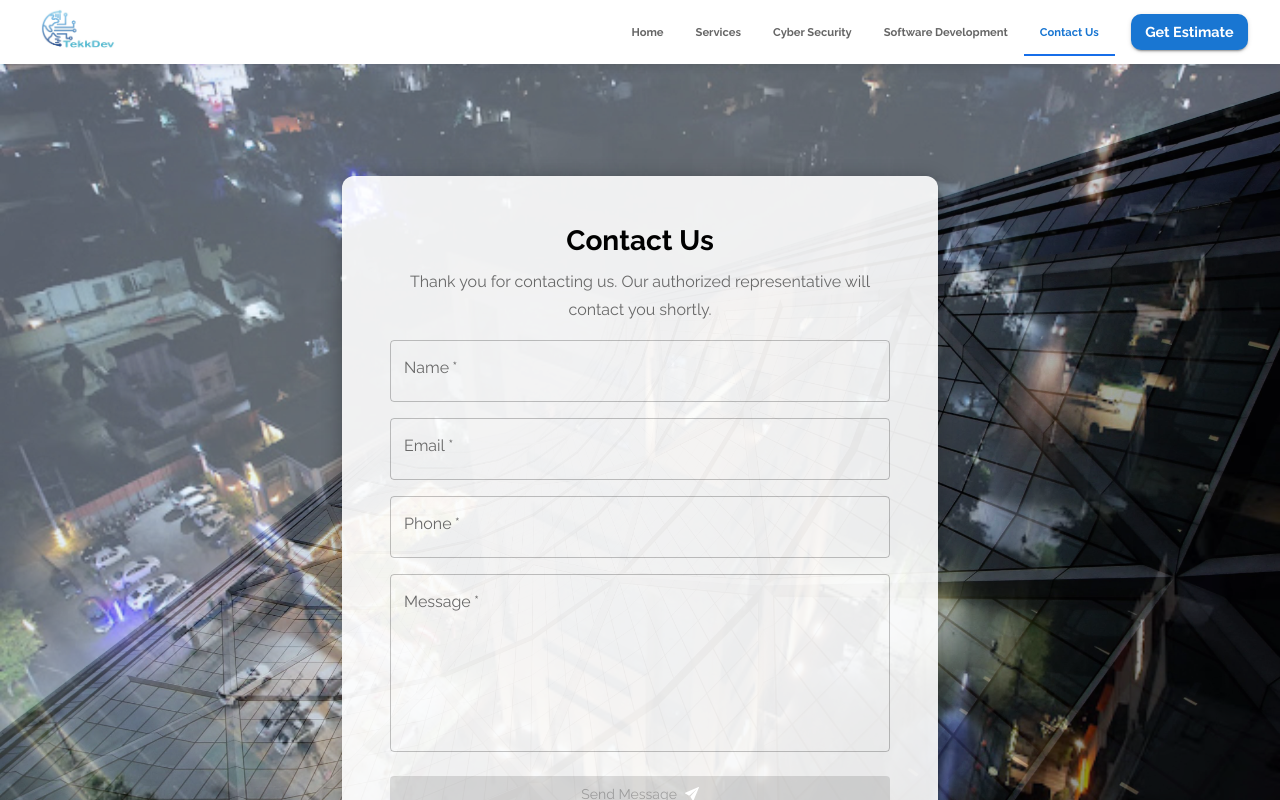
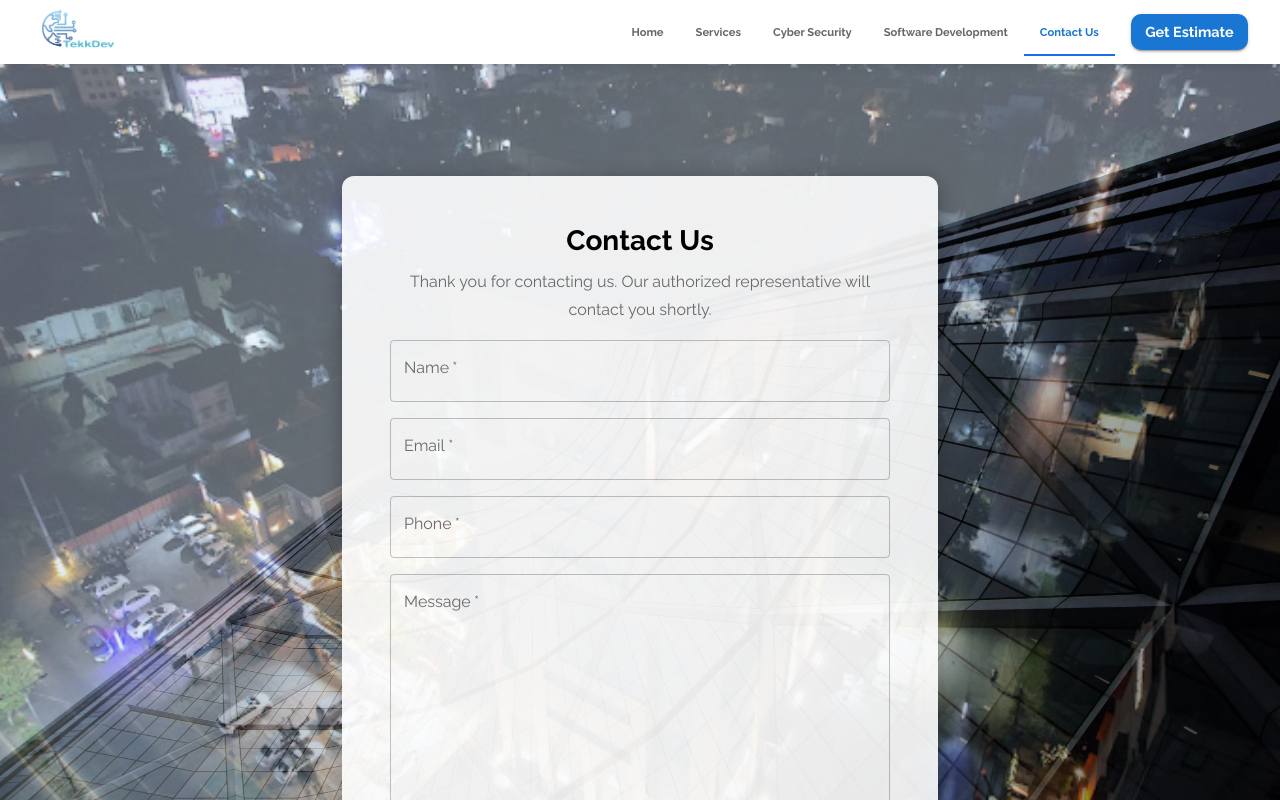
Before and after one commit to SheikhMeeran/Tekk-dev-portfolio, a React (Create React App) app: page /contact in a window 1280 px wide. Built offline with nearby package versions, Linux system fonts and the light colour scheme.

Commit message:
fix contact page

```diff
--- a/src/components/Contact.js
+++ b/src/components/Contact.js
@@ -106,6 +106,8 @@ const Contact = () => {
     },
   };
 
+  const isEmailValid = /^[^\s@]+@[^\s@]+\.[^\s@]+$/.test(email);
+
   return (
     <Box
       sx={{
@@ -159,23 +161,53 @@ const Contact = () => {
         </Typography>
 
         <Grid container spacing={2} direction="column" sx={{ mt: 2 }}>
-          {[{ label: "Name", val: name, fn: setName },
-            { label: "Email", val: email, fn: setEmail },
-            { label: "Phone", val: phone, fn: setPhone },
-          ].map((field, i) => (
-            <Grid item key={i}>
+          <Grid item>
             <TextField
               fullWidth
-                label={field.label}
-                value={field.val}
+              label="Name"
+              value={name}
               required
-                onChange={handleChange(field.fn)}
+              onChange={handleChange(setName)}
               variant="outlined"
               size={isSmall ? "small" : "medium"}
               sx={focusRedSx}
             />
           </Grid>
-          ))}
+
+          <Grid item>
+            <TextField
+              fullWidth
+              label="Email"
+              value={email}
+              required
+              onChange={handleChange(setEmail)}
+              variant="outlined"
+              type="email"
+              error={email.length > 0 && !isEmailValid}
+              helperText={
+                email.length > 0 && !isEmailValid ? "Enter a valid email (e.g., example@mail.com)" : ""
+              }
+              size={isSmall ? "small" : "medium"}
+              sx={focusRedSx}
+            />
+          </Grid>
+
+          <Grid item>
+            <TextField
+              fullWidth
+              label="Phone"
+              value={phone}
+              required
+              onChange={(e) => {
+                const val = e.target.value;
+                if (/^\d*$/.test(val)) setPhone(val);
+              }}
+              variant="outlined"
+              inputProps={{ inputMode: "numeric", pattern: "[0-9]*" }}
+              size={isSmall ? "small" : "medium"}
+              sx={focusRedSx}
+            />
+          </Grid>
 
           <Grid item>
             <TextField
@@ -183,7 +215,7 @@ const Contact = () => {
               label="Message"
               multiline
               required
-              rows={5}
+              rows={7}
               value={message}
               onChange={handleChange(setMessage)}
               variant="outlined"
@@ -206,7 +238,7 @@ const Contact = () => {
                 },
               }}
               onClick={() => setOpen(true)}
-              disabled={!name || !email || !phone || !message}
+              disabled={!name || !email || !isEmailValid || !phone || !message}
             >
               {sendButtonJSX("Send Message")}
             </Button>
@@ -214,7 +246,6 @@ const Contact = () => {
         </Grid>
       </motion.div>
 
-      {/* ✅ Updated Dialog with Scrollable Content */}
       <Dialog open={open} onClose={() => setOpen(false)} fullScreen={isSmall}>
         <DialogTitle
           sx={{
@@ -238,24 +269,60 @@ const Contact = () => {
           }}
         >
           <Grid container direction="column" spacing={2}>
-            {[{ label: "Name", val: name, fn: setName },
-              { label: "Email", val: email, fn: setEmail },
-              { label: "Phone", val: phone, fn: setPhone },
-              { label: "Message", val: message, fn: setMessage, multiline: true, rows: 4 },
-            ].map((field, i) => (
-              <Grid item key={i}>
+            <Grid item>
               <TextField
-                  label={field.label}
+                label="Name"
                 fullWidth
-                  value={field.val}
-                  onChange={handleChange(field.fn)}
+                value={name}
+                onChange={handleChange(setName)}
                 variant="outlined"
-                  multiline={field.multiline}
-                  rows={field.rows}
                 sx={focusRedSx}
               />
             </Grid>
-            ))}
+
+            <Grid item>
+              <TextField
+                label="Email"
+                fullWidth
+                value={email}
+                onChange={handleChange(setEmail)}
+                variant="outlined"
+                type="email"
+                error={email.length > 0 && !isEmailValid}
+                helperText={
+                  email.length > 0 && !isEmailValid ? "Enter a valid email (e.g., example@mail.com)" : ""
+                }
+                sx={focusRedSx}
+              />
+            </Grid>
+
+            <Grid item>
+              <TextField
+                label="Phone"
+                fullWidth
+                value={phone}
+                onChange={(e) => {
+                  const val = e.target.value;
+                  if (/^\d*$/.test(val)) setPhone(val);
+                }}
+                variant="outlined"
+                inputProps={{ inputMode: "numeric", pattern: "[0-9]*" }}
+                sx={focusRedSx}
+              />
+            </Grid>
+
+            <Grid item>
+              <TextField
+                label="Message"
+                fullWidth
+                multiline
+                rows={4}
+                value={message}
+                onChange={handleChange(setMessage)}
+                variant="outlined"
+                sx={focusRedSx}
+              />
+            </Grid>
 
             <Grid item container justifyContent="flex-end" spacing={2}>
               <Grid item>
@@ -266,6 +333,7 @@ const Contact = () => {
                   onClick={handleSend}
                   variant="contained"
                   color="primary"
+                  disabled={!name || !email || !isEmailValid || !phone || !message}
                 >
                   {loading ? <CircularProgress size={20} /> : sendButtonJSX("Send")}
                 </Button>
```
Also changed, not shown: src/components/ui/Header.js (line endings or trailing spaces). Lines whose indentation alone changed are shown as unchanged.
